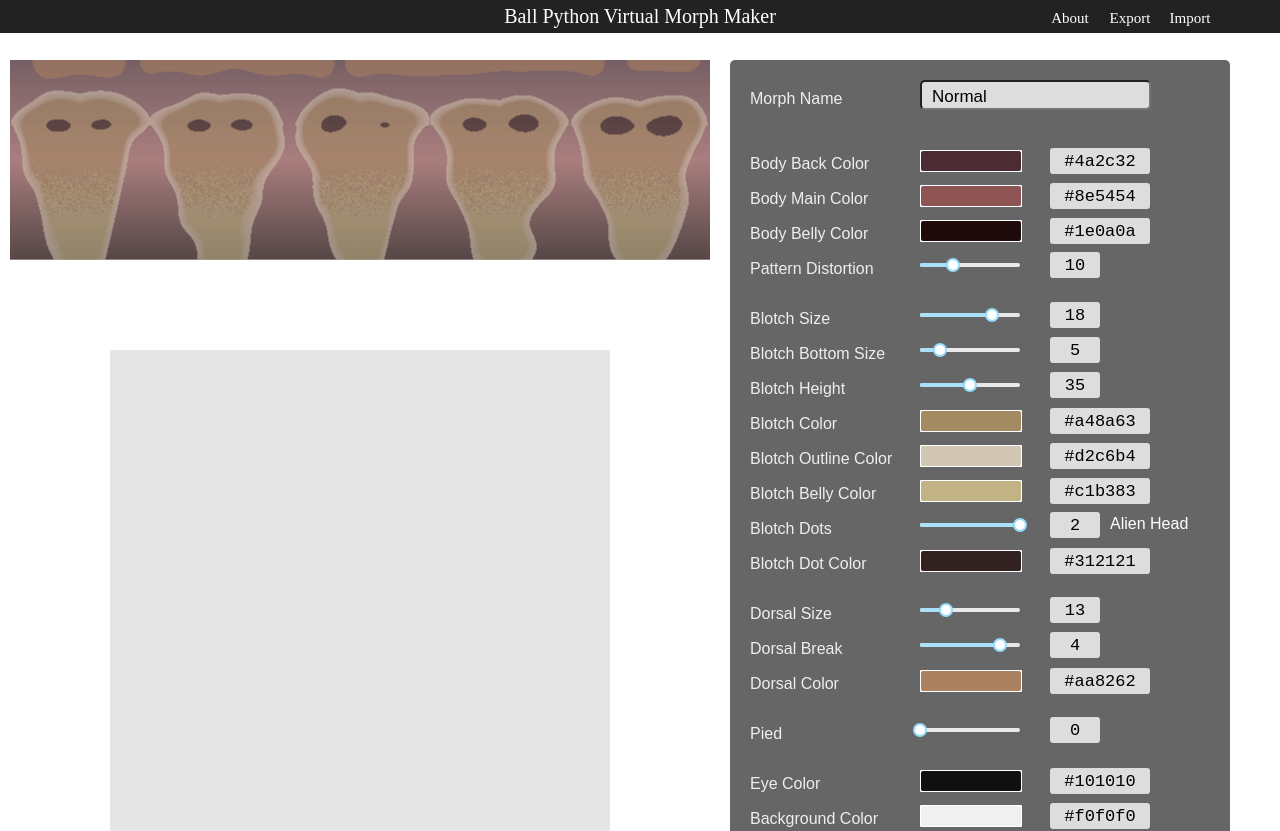
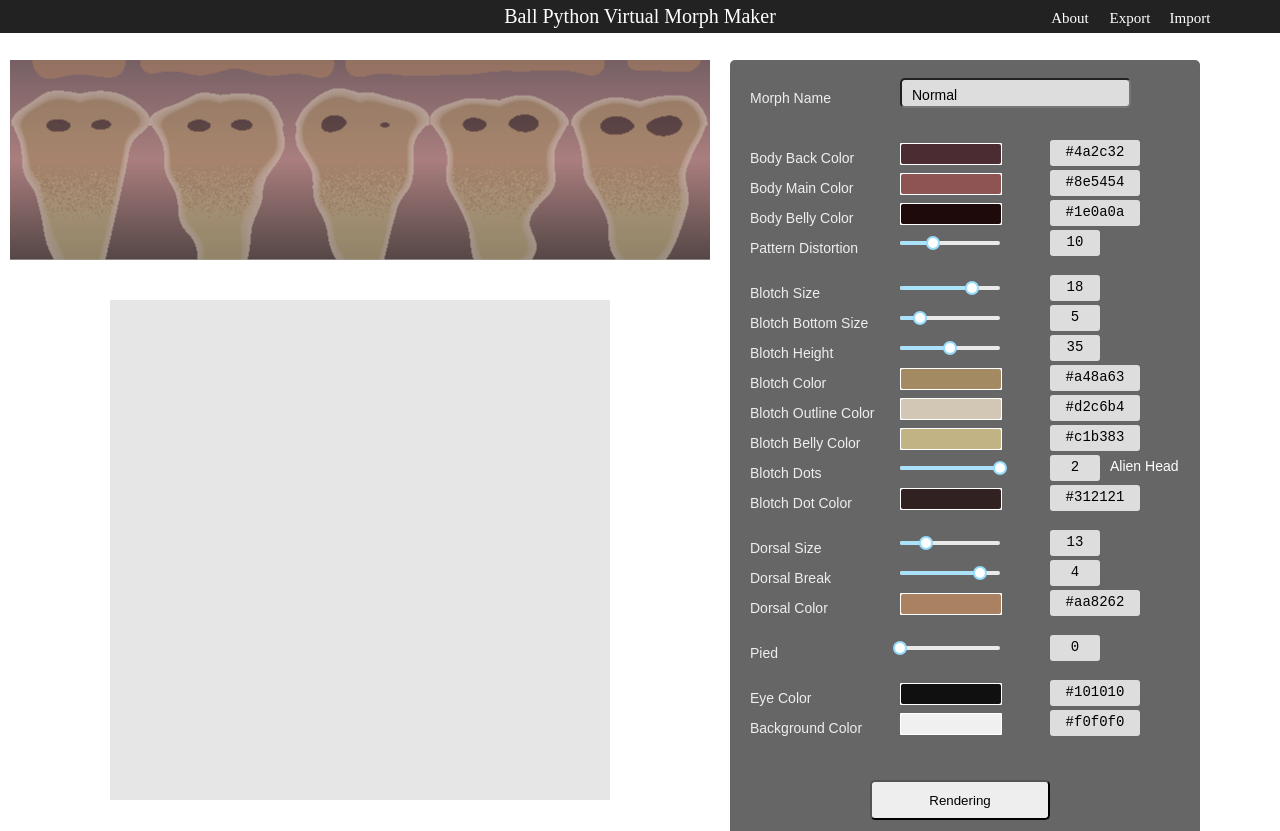
Before and after one commit to smallpinkmouse/virtualmorph, a React (Create React App) app: page / in a window 1280 px wide. Shown: the top 831 px of the page. Built offline with nearby package versions, Linux system fonts and the light colour scheme.

Commit message:
update css

```diff
--- a/src/App.css
+++ b/src/App.css
@@ -24,7 +24,7 @@
 
 #CanvasRender {
   position: absolute;
-  top: 350px;
+  top: 300px;
   left: 110px;
   width: 500px;
   height: 500px;
@@ -37,8 +37,8 @@
   position: absolute;
   top: 60px;
   left: 730px;
-  width: 500px;
-  height: 870px;
+  width: 470px;
+  height: 755px;
   background-color: #666;
   padding-top: 30px;
   border-radius: 5px;
@@ -50,7 +50,7 @@
   top: 0px;
   left: 20px;
   width: 100px;
-  height: 35px;
+  height: 30px;
 }
 
 .ControlItemTitle {
@@ -60,6 +60,7 @@
   width: 100px;
   height: 35px;
   margin-bottom: 20px;
+  font-size: 14px;
 }
 
 
@@ -71,14 +72,30 @@
   width: 170px;
   color: #eee;
   text-align: left;
+  font-size: 14px;
 }
 
 .rc-slider {
   position: relative;
   top: -20px;
-  left: 170px;
+  left: 150px;
   width: 150px;
   color: #eee;
+}
+
+
+.ControlText {
+  position: relative;
+  top: -28px;
+  left: 150px;
+  width: 215px;
+  height: 22px;
+  background-color: #ddd;
+  font-size: 14px;
+  padding-top: 4px;
+  padding-bottom: 0px;
+  padding-left: 10px;
+  border-radius: 5px;
 }
 
 .ControlValue {
@@ -89,11 +106,28 @@
   height: 22px;
   background-color: #ddd;
   font-family:monospace;
-  font-size: 17px;
+  font-size: 14px;
   padding-top: 4px;
   padding-bottom: 0px;
   border-radius: 3px;
 }
+
+.ColorValue {
+  position: relative;
+  top: -48px;
+  left: 300px;
+  width: 90px;
+  height: 22px;
+  background-color: #ddd;
+  font-family:monospace;
+  font-size: 14px;
+  padding-top: 4px;
+  padding-bottom: 0px;
+  border-radius: 3px;
+}
+
+
+
 
 .ControlMemo {
   position: relative;
@@ -102,13 +136,14 @@
   width: 100px;
   color: #fff;
   text-align: left;
+  font-size: 14px;
 }
 
 
 .ControlColor {
   position: relative;
   top: -23px;
-  left: 170px;
+  left: 150px;
   width: 100px;
   height: 20px;
   background: #fff;
@@ -138,33 +173,7 @@
   left: 0px;
 }
 
-.ColorValue {
-  position: relative;
-  top: -47px;
-  left: 300px;
-  width: 100px;
-  height: 22px;
-  background-color: #ddd;
-  font-family:monospace;
-  font-size: 17px;
-  padding-top: 4px;
-  padding-bottom: 0px;
-  border-radius: 3px;
-}
 
-.ControlText {
-  position: relative;
-  top: -28px;
-  left: 170px;
-  width: 215px;
-  height: 22px;
-  background-color: #ddd;
-  font-size: 17px;
-  padding-top: 4px;
-  padding-bottom: 0px;
-  padding-left: 10px;
-  border-radius: 5px;
-}
 
 
 .ControlHR {
@@ -175,8 +184,8 @@
   position: absolute;
   top: 0px;
   left: 120px;
-  width: 200px;
-  height: 50px;
+  width: 180px;
+  height: 40px;
   border-radius: 5px;
   background-color: #eeeeee;
   cursor: pointer;
@@ -184,11 +193,12 @@
 
 #progress {
   position: relative;
-  top: 15px;
-  left: 360px;
+  top: 8px;
+  left: 330px;
   width: 100px;
   color: #fff;
   text-align: left;
+  font-size: 14px;
 }
 
 
```
